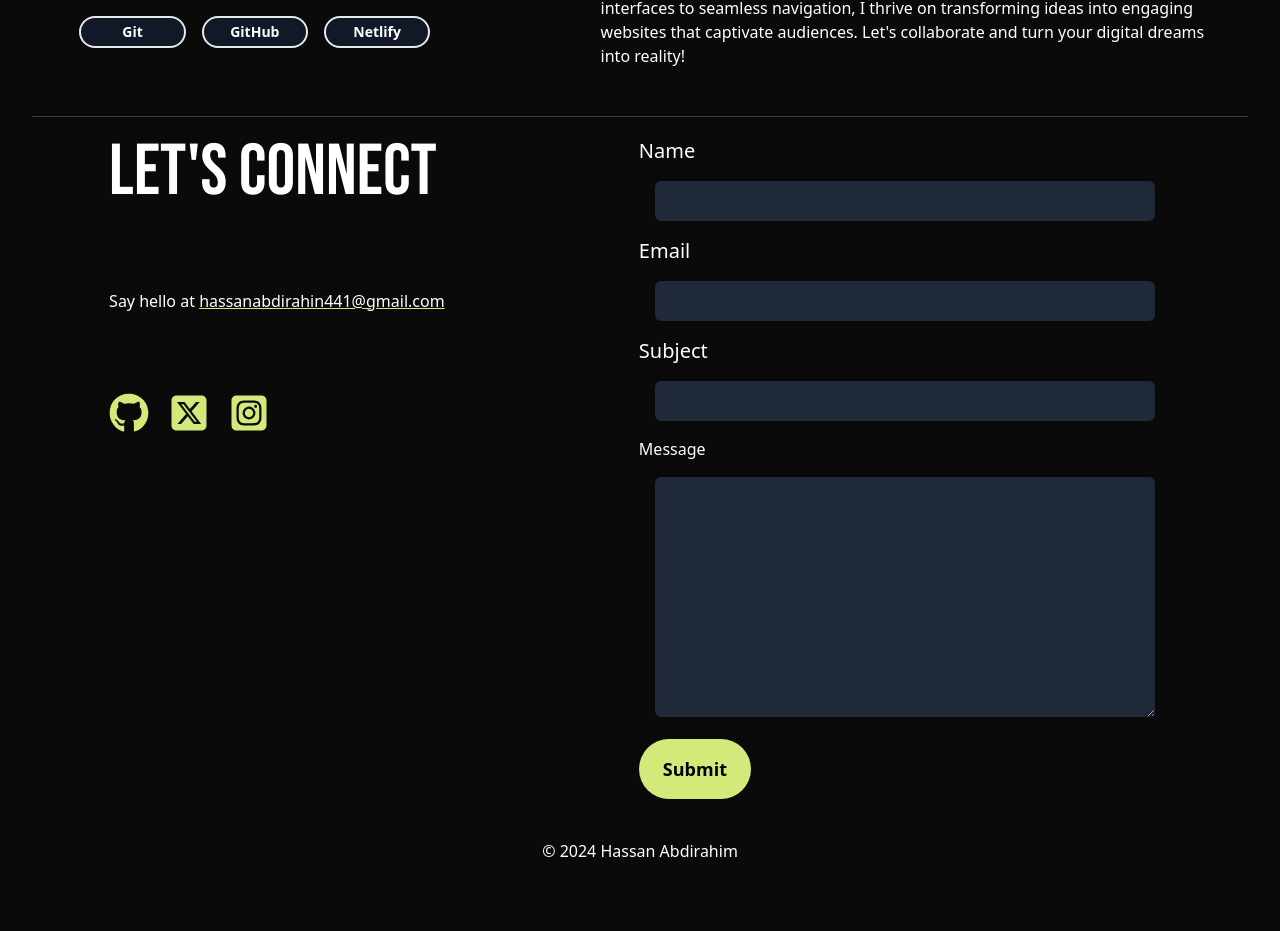
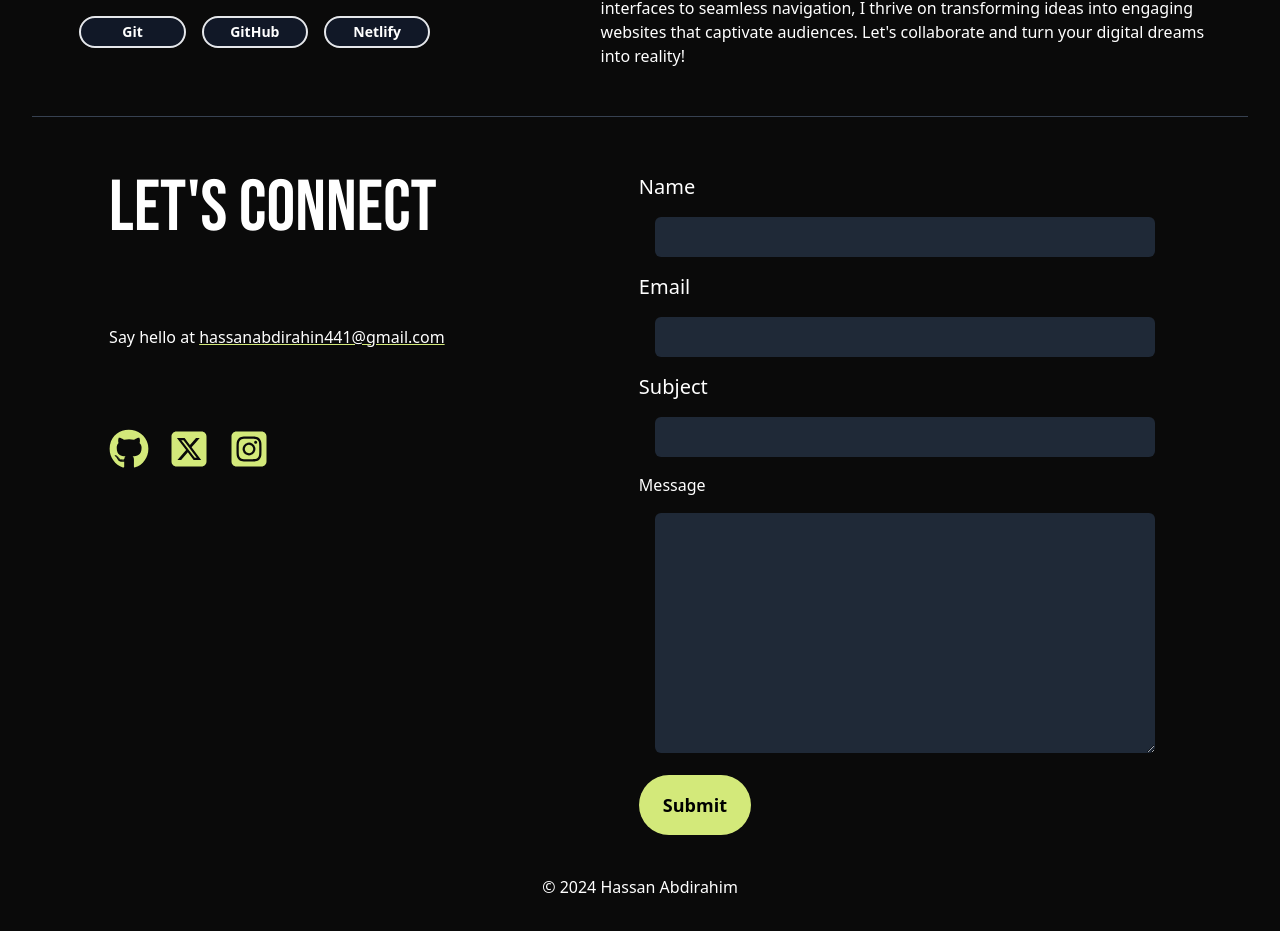
Before and after one commit to HassanAbdirahin/web-portfolio, a React (Vite) app: page / in a window 1280 px wide. Shown: the part 2860-3791 px from the top of the page. Before the commit the page ends 3763 px from the top, so only its background shows below. Built offline with nearby package versions, Linux system fonts and the light colour scheme.

Commit message:
component bug fix

```diff
--- a/src/sections/Contact.tsx
+++ b/src/sections/Contact.tsx
@@ -26,7 +26,7 @@
 
   return (
     <div
-      className="flex flex-col md:flex-row items-start justify-around gap-10"
+      className="flex flex-col md:flex-row md:items-start items-center justify-around mt-14 gap-10"
       id="contact"
     >
       <div className="flex flex-col items-center md:items-start gap-20">
```
